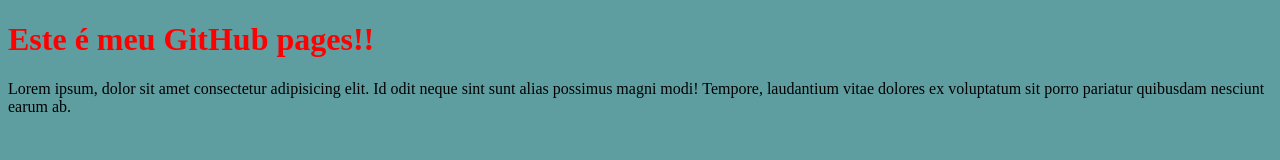
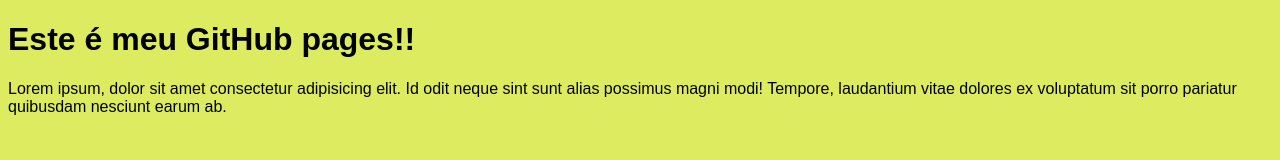
Before and after one commit to IanSouza05/IanSouza05.github.io, a plain HTML site: page index.html in a window 1280 px wide. Drawn offline with Linux system fonts and the light colour scheme.

Commit message:
Mudança no site

```diff
--- a/index.html
+++ b/index.html
@@ -6,11 +6,12 @@
     <title>Meu GitHub Pages</title>
     <style>
         body {
-            background-color: cadetblue;
-            font-family: italic;
+            background-color: rgb(221, 235, 97);
+            font-family: arial;
+            align-items: center;
         }
         h1 {
-            color: red;
+            color: black;
         }
     </style>
 </head>
```
